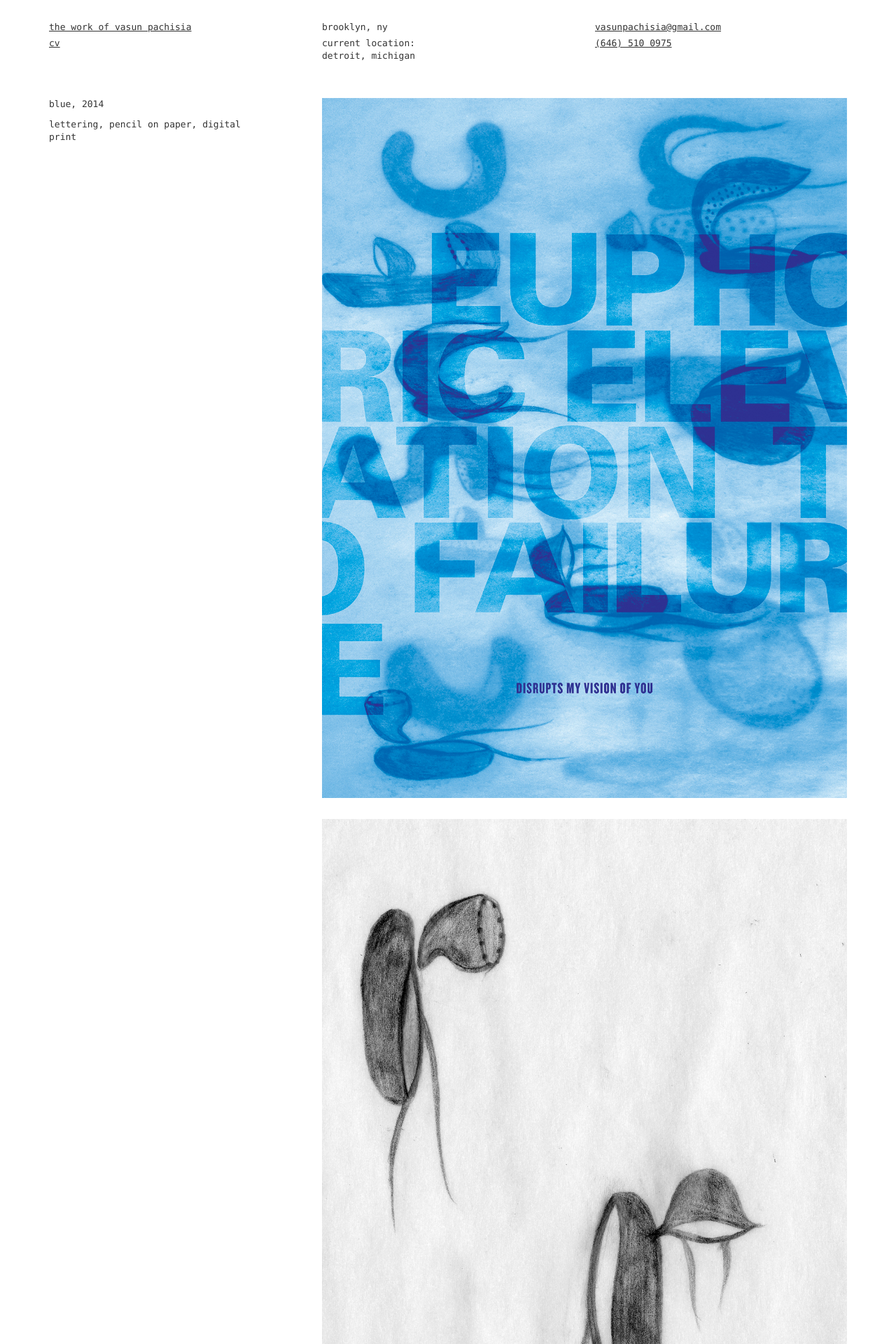
After one commit to ConnectedCat/vasunportfolio, a PHP site: page /blue.php in a window 1280 px wide. The commit adds this page. Shown: the top 1920 px of the page at 70% size. Run offline with PHP 8.4, Linux system fonts and the light colour scheme; some libraries are stand-ins or nearby versions.

Commit message:
Updated Scott's book project, replaced Paradise Lost with Blue

```diff
--- /dev/null
+++ b/blue.php
@@ -0,0 +1,19 @@
+<?php include_once('head.php'); ?>
+<?php include_once('nav.php'); ?>
+
+<div class="container">
+  <section>
+    <div class="row">
+      <div class="col-xs-12 col-md-3 project-text">
+        <p>blue, 2014</p>
+        <p>lettering, pencil on paper, digital print</p>
+      </div>
+      <div class="col-xs-12 col-md-8 col-md-offset-4">
+        <img src="projects/blue/posters2.jpg" class="img-responsive center-block">
+        <img src="projects/blue/jelly1.jpg" class="img-responsive center-block">
+        <img src="projects/blue/jelly2.jpg" class="img-responsive center-block">
+      </div>
+    </div>
+  </section>
+  <?php include_once('footer.php'); ?>
+</div>
--- a/footer.php
+++ b/footer.php
@@ -1,7 +1,7 @@
 <footer>
   <div class="row">
     <div class="col-xs-12">
-      <p><a href="hahaha.php">Hahaha</a>; <a href="upc.php">Until Perfect Comes</a>; <a href="selfmademan.php">Self Made Man</a>; <a href="chestnuts.php">Untitled (Loja)</a>; <a href="nautilus.php">Nautilus</a>; <a href="mommydidnt.php">Letting Go</a>; <a href="timepass.php">Timepass</a>; <a href="yap.php">YAP 2013</a>; <a href="cutnpaste.php">Cut'N'Paste</a>; <a href="humanrights.php">Canadian Human Rights Museum</a>; <a href="swirl.php">Untitled (swirl)</a>; <a href="scott.php">Between a Rock And a Romantic Place</a>; <a href="youarehere.php">You Are Here</a>; <a href="paradiselost.php">Paradise Lost</a></p>
+      <p><a href="hahaha.php">Hahaha</a>; <a href="upc.php">Until Perfect Comes</a>; <a href="selfmademan.php">Self Made Man</a>; <a href="chestnuts.php">Untitled (Loja)</a>; <a href="nautilus.php">Nautilus</a>; <a href="mommydidnt.php">Letting Go</a>; <a href="timepass.php">Timepass</a>; <a href="yap.php">YAP 2013</a>; <a href="cutnpaste.php">Cut'N'Paste</a>; <a href="humanrights.php">Canadian Human Rights Museum</a>; <a href="swirl.php">Untitled (swirl)</a>; <a href="scott.php">Between a Rock And a Romantic Place</a>; <a href="youarehere.php">You Are Here</a>; <a href="blue.php">Blue</a></p>
     </div>
   </div>
 </footer>
--- a/index.php
+++ b/index.php
@@ -59,7 +59,7 @@
             </div>
             <div class="row">
               <div class="col-md-10 col-md-offset-2">
-                <a href="paradiselost.php"><img src="projects/paradiselost/paradiselost1.jpg"></a>
+                <a href="blue.php"><img src="projects/blue/posters2.jpg"></a>
               </div>
             </div>
           </div>
```
Also changed, not shown: about.php (+2 -6 lines), projects/blue/jelly1.jpg (added), projects/blue/jelly2.jpg (added), projects/blue/posters2.jpg (added), projects/scott/scott1.jpg.
